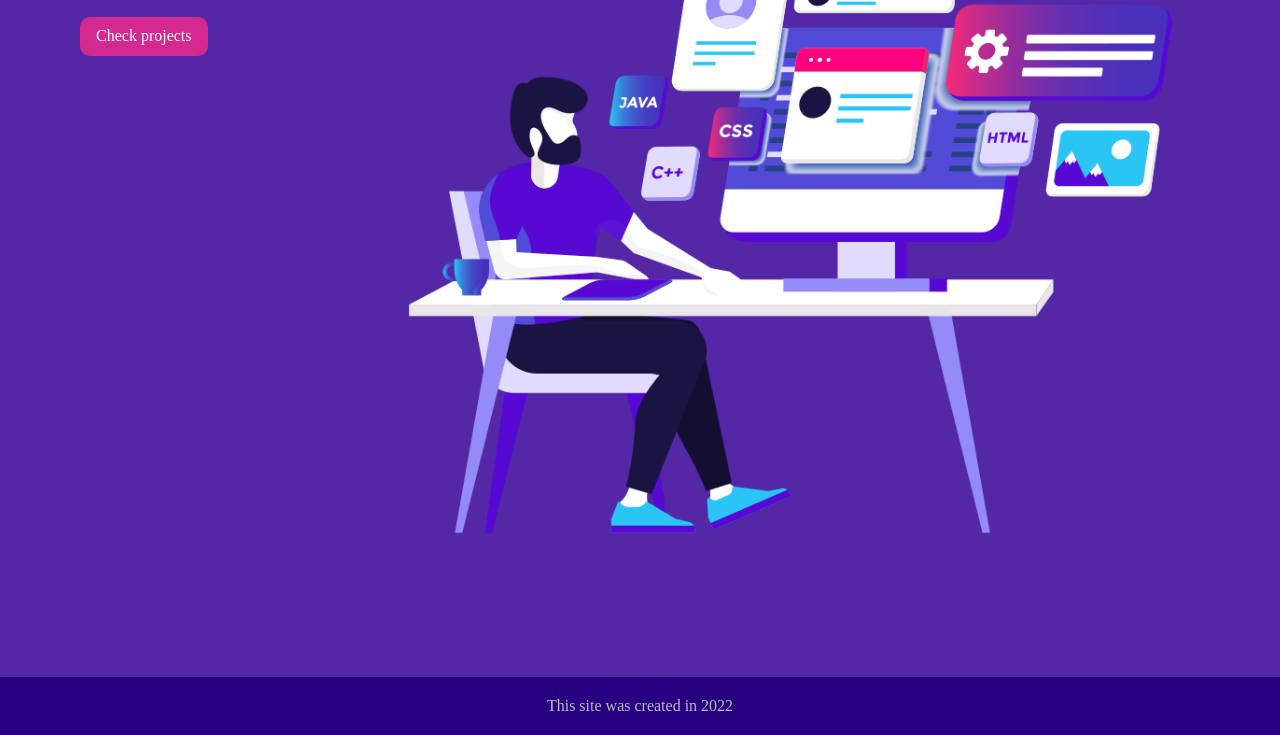
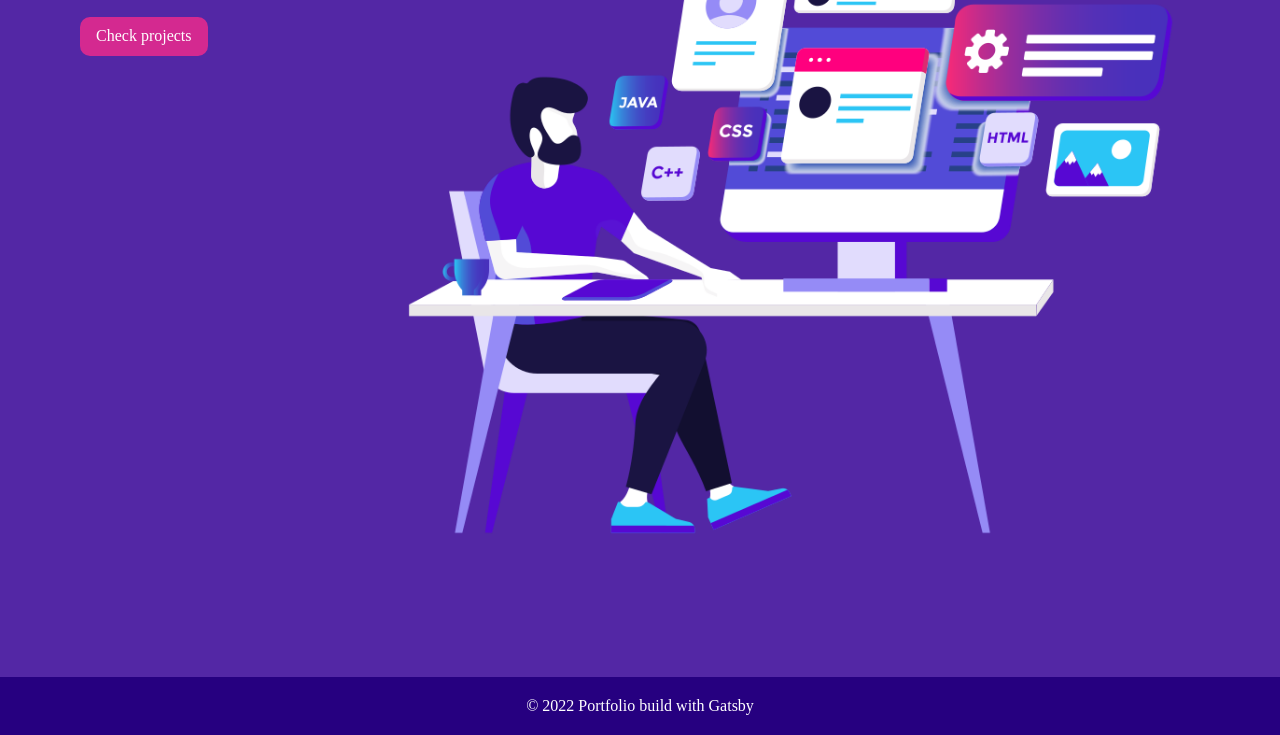
Before and after one commit to Krzysztof-Jaczewski/portfolio, a Gatsby site: page / in a window 1280 px wide. Shown: the part 351-1086 px from the top of the page. Built offline with nearby package versions, Linux system fonts and the light colour scheme; Gatsby itself is replaced by a stand-in of ours.

Commit message:
Footer remaked

```diff
--- a/src/componets/Footer/index.js
+++ b/src/componets/Footer/index.js
@@ -1,23 +1,15 @@
-import { graphql, useStaticQuery } from "gatsby"
 import React from "react"
 import "./styled.css"
 
 const Footer = () => {
-  const data = useStaticQuery(
-    graphql`
-      query SiteInfo {
-        site {
-          siteMetadata {
-            copyright
-          }
-        }
-      }
-    `
+  return (
+    <footer>
+      <p>
+        &copy; {new Date().getFullYear()} <span>Portfolio build with </span>
+        <a href="https://www/gatsbyjs.com">Gatsby</a>
+      </p>
+    </footer>
   )
-
-  const { copyright } = data.site.siteMetadata
-
-  return <footer>{copyright}</footer>
 }
 
 export default Footer
```
